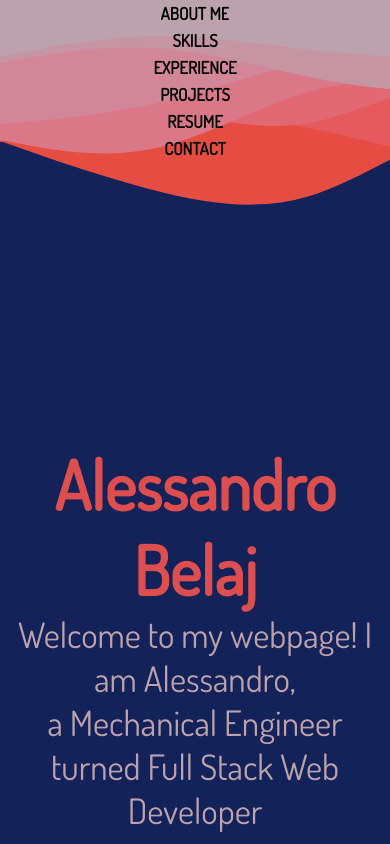
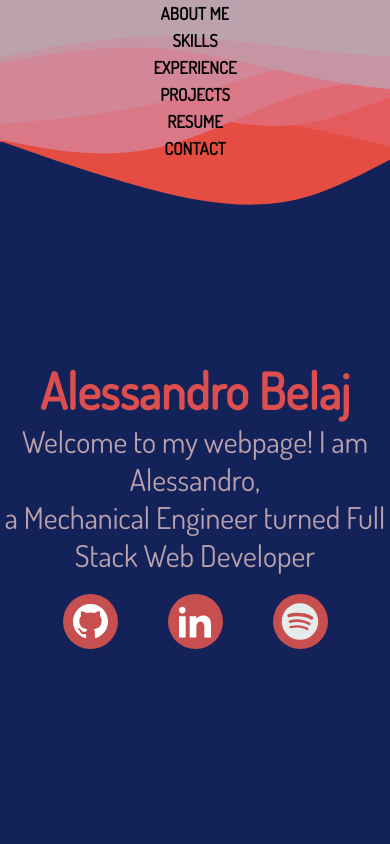
Before and after one commit to AlessandroB96/MyWebsite, a React (Create React App) app: page / in a window 390 px wide. Shown: the top 844 px of the page. Built offline with nearby package versions, Linux system fonts and the light colour scheme.

Commit message:
styling fix

```diff
--- a/src/index.css
+++ b/src/index.css
@@ -1062,7 +1062,33 @@ textarea {
   }
 }
 
+@media screen and (max-width: 456px) {
+
+  .flex-container {
+    display: flex;
+    flex-direction: column;
+    justify-content: center;
+    margin: 197px auto 0px auto;
+    max-height: 50%;
+}
+
+  .header-text {
+    font-size: 50px;
+  }
+
+  .sub-text {
+    font-size: 30px;
+  }
+
+  #contact-content {
+    margin-left: 5px;
+    margin-right: 5px;
+  }
+
+}
+
 @media screen and (max-width: 318px) {
+
   .box-container {
     display: flex;
     flex-wrap: wrap;
```
